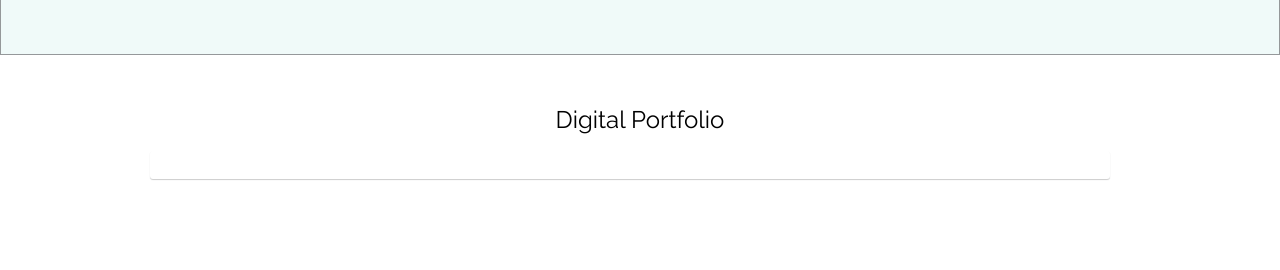
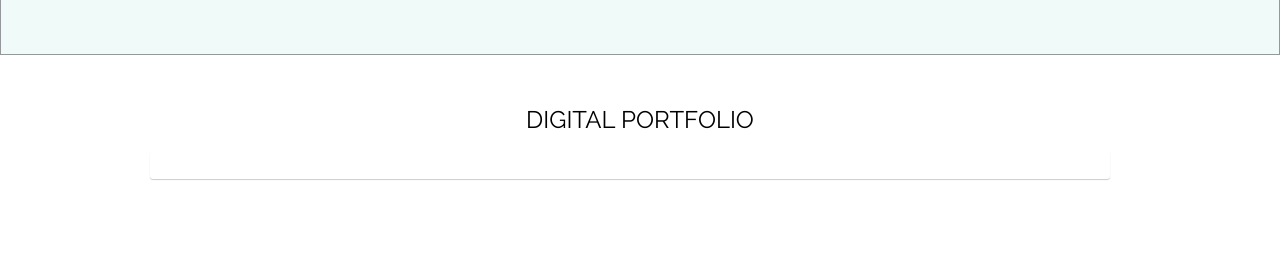
Before and after one commit to joannas7/joannas7.github.io, a Jekyll site: the page built from index.html, in a window 1280 px wide and 900 px high, scrolled down 1464 px. Shown: the part 155-425 px from the top of the window. Built offline with Jekyll 4.4.1, drawn with Linux system fonts in a browser that asks for light colours; nearby versions of some CDN libraries.

Commit message:
Capitalized portfolio section

```diff
--- a/_includes/portfolio.html
+++ b/_includes/portfolio.html
@@ -1,6 +1,6 @@
 <div class="container" id="portfolio">
   <div class="content padding-32">
-    <h3 class="center">Digital Portfolio</h3>
+    <h3 class="center">DIGITAL PORTFOLIO</h3>
     <div class="flex-container">
       <div class="flexslider">
         <ul class="slides">
```
